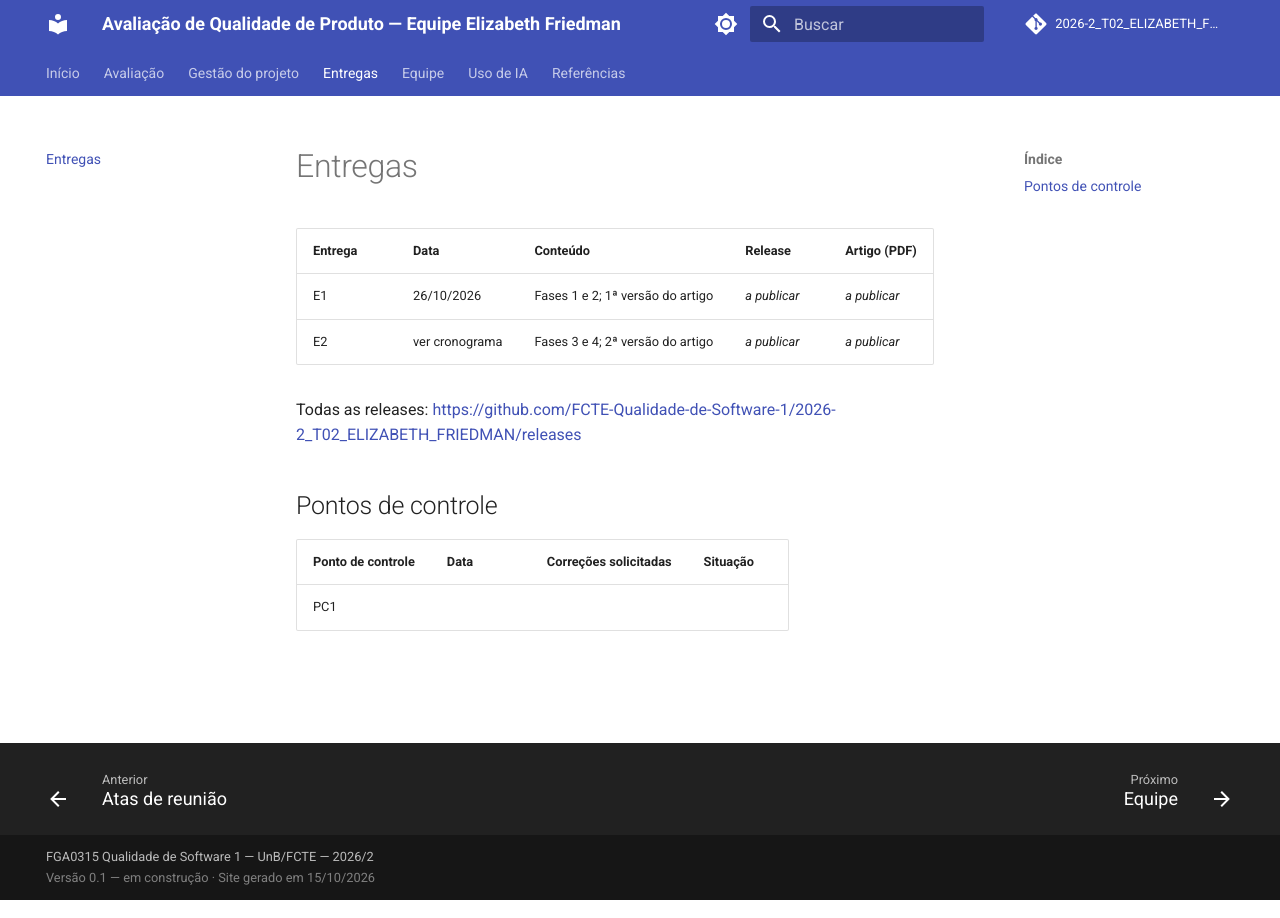
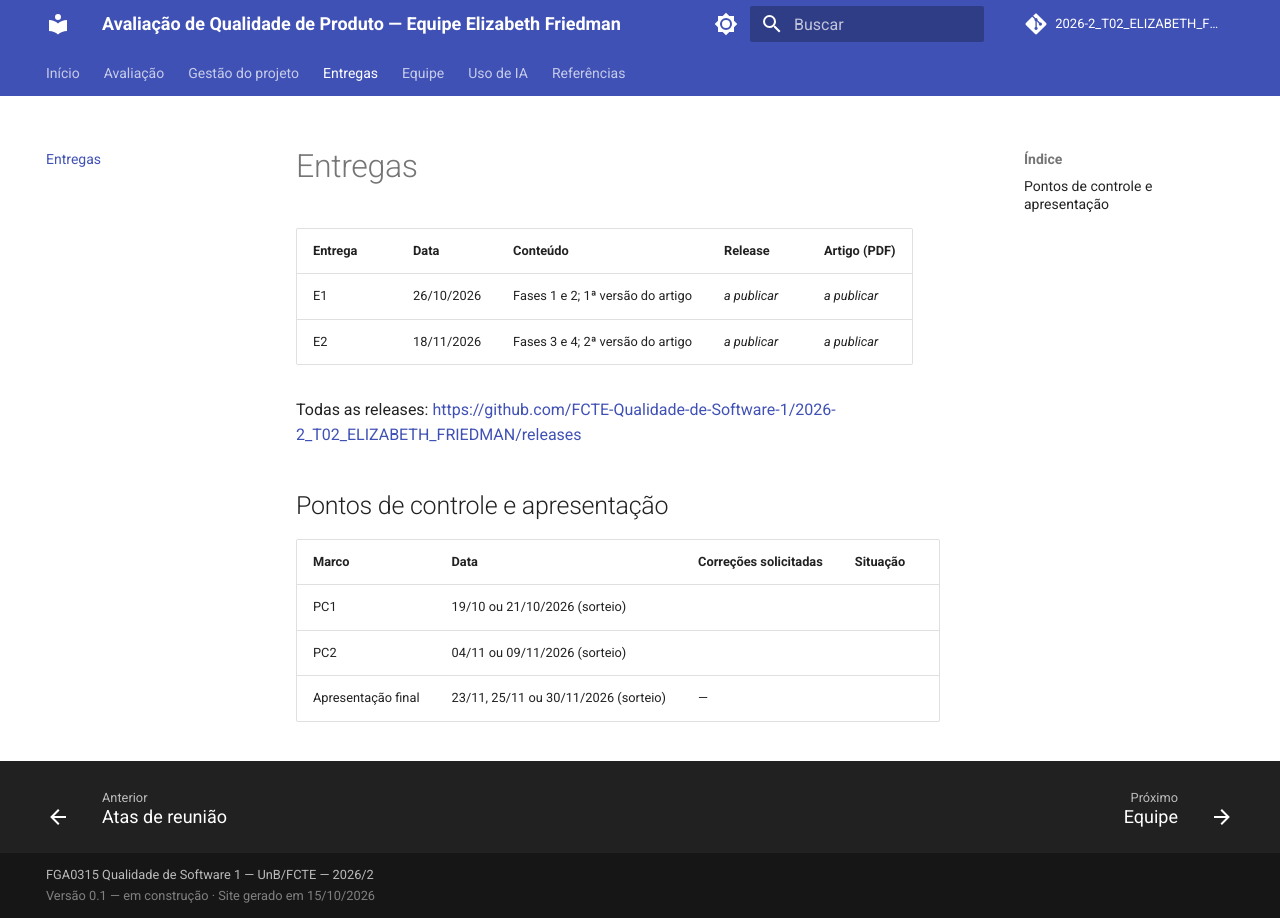
Before and after one commit to FCTE-Qualidade-de-Software-1/2026-2_T02_ELIZABETH_FRIEDMAN, an MkDocs documentation site: the page built from docs/entregas.md, in a window 1280 px wide. Built offline with MkDocs 1.6.1 and Material for MkDocs 9.7.7, drawn with Linux system fonts in a browser that asks for light colours; comment, search, counter and statistics services are not loaded.

Commit message:
adiciona datas de entrega e templates

```diff
--- a/docs/entregas.md
+++ b/docs/entregas.md
@@ -8,12 +8,14 @@ Ao criar uma release, atualizar esta tabela e o campo extra.versao no mkdocs.yml
 | Entrega | Data | Conteúdo | Release | Artigo (PDF) |
 |---------|------|----------|---------|--------------|
 | E1 | 26/10/2026 | Fases 1 e 2; 1ª versão do artigo | *a publicar* | *a publicar* |
-| E2 | ver cronograma | Fases 3 e 4; 2ª versão do artigo | *a publicar* | *a publicar* |
+| E2 | 18/11/2026 | Fases 3 e 4; 2ª versão do artigo | *a publicar* | *a publicar* |
 
 Todas as releases: <https://github.com/FCTE-Qualidade-de-Software-1/2026-2_T02_ELIZABETH_FRIEDMAN/releases>
 
-## Pontos de controle
+## Pontos de controle e apresentação
 
-| Ponto de controle | Data | Correções solicitadas | Situação |
-|-------------------|------|-----------------------|----------|
-| PC1 | | | |
+| Marco | Data | Correções solicitadas | Situação |
+|-------|------|-----------------------|----------|
+| PC1 | 19/10 ou 21/10/2026 (sorteio) | | |
+| PC2 | 04/11 ou 09/11/2026 (sorteio) | | |
+| Apresentação final | 23/11, 25/11 ou 30/11/2026 (sorteio) | — | |
```
Also changed, not shown: 2 other files.
